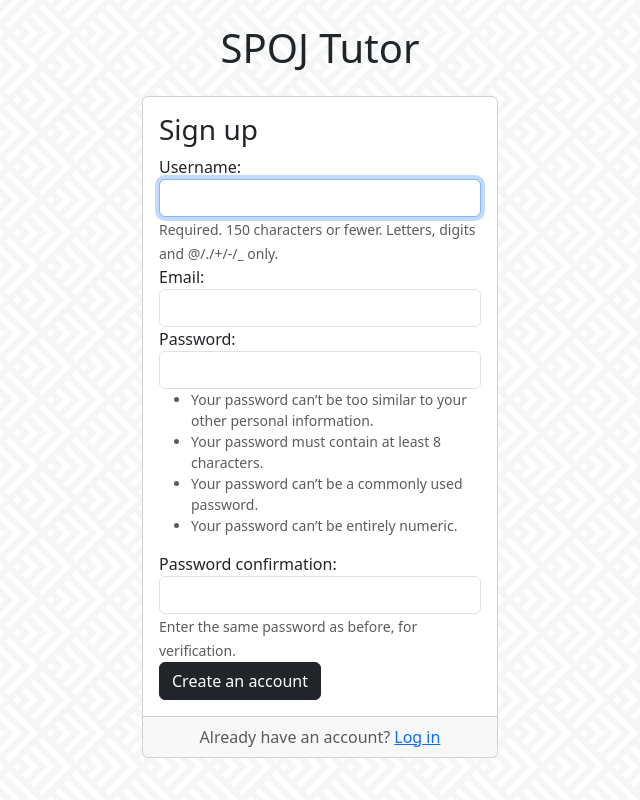
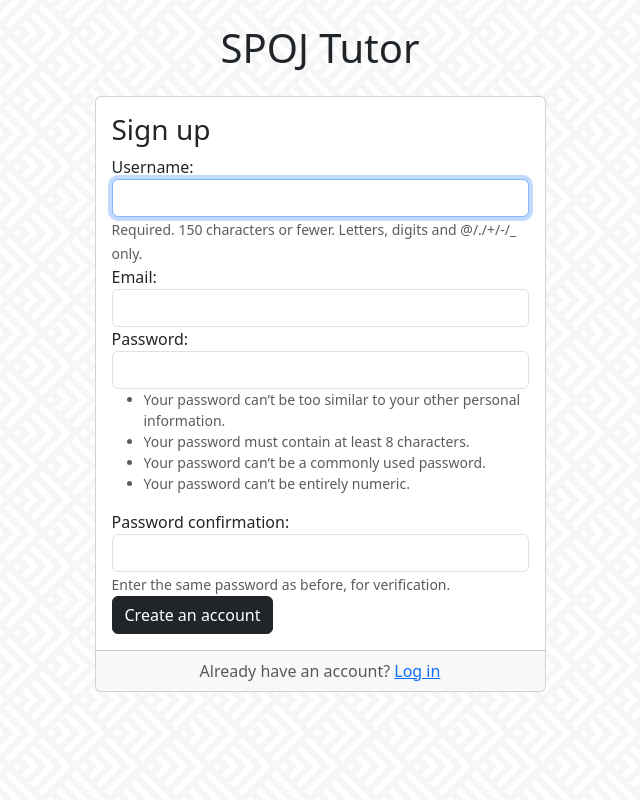
Before and after one commit to michalK00/spoj_tutor, a Django app: page /accounts/signup in a window 1280 px wide. Shown: the whole page, without its empty margins (320-960 px from the left). Run offline with Django 4.2, Linux system fonts and the light colour scheme; some libraries are stand-ins or nearby versions.

Commit message:
added todos

```diff
--- a/accounts/urls.py
+++ b/accounts/urls.py
@@ -3,6 +3,7 @@ from django.contrib.auth import views
 from .views import signup, login_view
 
 urlpatterns = [
+    # TODO: add tests for logout, login and signup
     path('logout', views.LogoutView.as_view(), name="logout"),
     path('login', views.LoginView.as_view(template_name='accounts/login.html'), name='login'),
     path('signup', signup, name="signup"),
--- a/admin_extension/urls.py
+++ b/admin_extension/urls.py
@@ -4,6 +4,7 @@ from django.contrib import admin
 from . import views
 
 urlpatterns = [
+    # TODO: add tests for add_tasks view
     path('add_tasks', views.add_tasks_from_csv, name="add_tasks"),
     path('', admin.site.urls),
 ]
--- a/tasks/models.py
+++ b/tasks/models.py
@@ -3,7 +3,6 @@ from django.contrib.auth.models import User
 
 
 # Create your models here.
-# It's still just a concept
 
 class Spoj(models.Model):
     name = models.CharField(max_length=255, primary_key=True)
--- a/tasks/tests.py
+++ b/tasks/tests.py
@@ -1,13 +1,13 @@
 from django.test import TestCase
 from django.urls import reverse, resolve
-from .views import tasks, single_task, page_not_found
+from .views import tasks, single_task
 from .models import Task
 
 
 # Create your tests here.
+# TODO: fix tests after new model migration (mainly setUp), split tests between files (like in accounts app)
 
-
-class HomeTests(TestCase):
+class TasksTests(TestCase):
     def setUp(self):
         self.task = Task.objects.create(name="Two sum", source="leetcode",
                                         url="https://leetcode.com/problems/palindrome-linked-list/",
--- a/templates/accounts/base_accounts.html
+++ b/templates/accounts/base_accounts.html
@@ -15,7 +15,7 @@
             <a class="nav-link" href="{% url 'tasks' %}">SPOJ Tutor</a>
         </h1>
         <div class="row justify-content-center">
-            <div class="col-lg-4 col-md-6 col-sm-8">
+            <div class="col-lg-5 col-md-6 col-sm-8">
                 <div class="card">
                     {% block content %}
 
```
Also changed, not shown: db.sqlite3.
